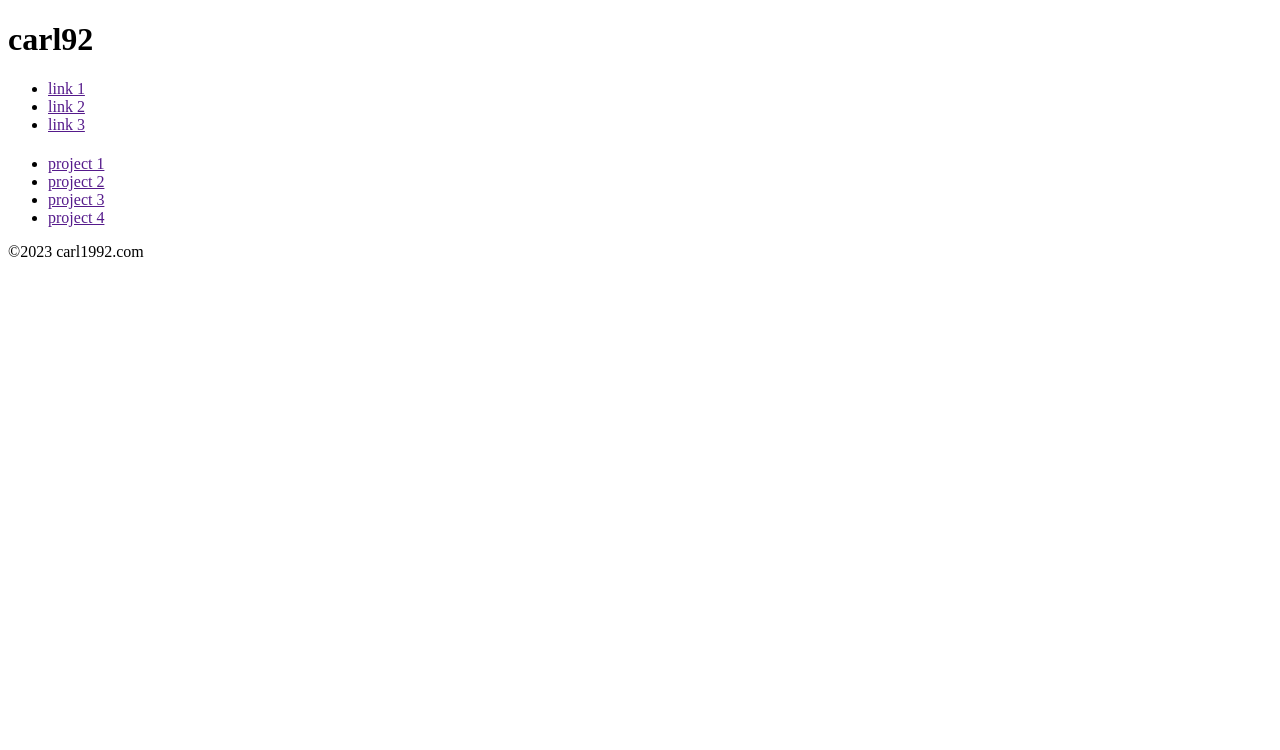
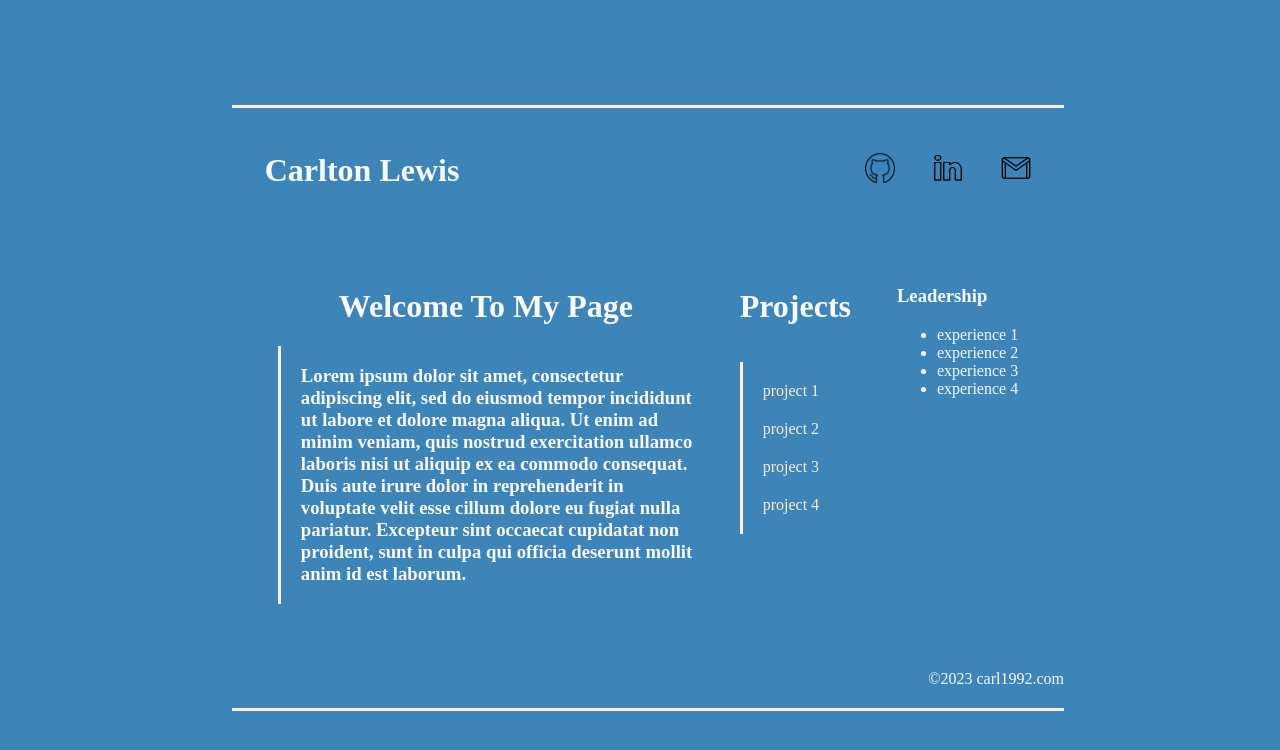
Before and after one commit to clewis2211/Personal-Webpage, a plain HTML site: page index.html in a window 1280 px wide. Drawn offline with Linux system fonts and the light colour scheme.

Commit message:
added images folder and page structer and setup

```diff
--- a/index.html
+++ b/index.html
@@ -10,22 +10,29 @@
 <body>
     <div class="container">
         <div class="header">
-            <h1 class="logo">carl92</h1>
+            <h1 class="logo">Carlton Lewis</h1>
             <ul>
-                <li class="links"><a href="">link 1</a></li>
-                <li class="links"><a href="">link 2</a></li>
-                <li class="links"><a href="">link 3</a></li>
+                <li class="links"><a href="https://github.com/"><img src="/images/github.png" alt=""></a></li>
+                <li class="links"><a href="https://www.linkedin.com/in/carlton-lewis/"><img src="/images/linkedIn.png" alt=""></a></li>
+                <li class="links"><a href=""><img src="/images/gmail.png" alt=""></a></li>
             </ul>
         </div>
-        <div class="body">
+        <div class="welcomebody">
             <div class="welcome">
-                <h1 class="welcomeHeader"></h1>
+                <h1 class="welcomeHeader">Welcome To My Page</h1>
                 <div class="welcomeStatement">
-                    <div class="singleBar"></div>
-                    <p class="aboutMe"></p>
+                    <div class="aboutMe"><h3>Lorem ipsum dolor sit amet, consectetur adipiscing elit,
+                        sed do eiusmod tempor incididunt ut labore et dolore magna aliqua.
+                        Ut enim ad minim veniam, quis nostrud exercitation ullamco laboris nisi ut
+                        aliquip ex ea commodo consequat. Duis aute irure dolor in reprehenderit in
+                        voluptate velit esse cillum dolore eu fugiat nulla pariatur. Excepteur sint
+                        occaecat cupidatat non proident, sunt in culpa qui officia deserunt mollit
+                        anim id est laborum.</h3>
+                    </div>
                 </div>
             </div>
             <div class="projects">
+                <h1>Projects</h1>
                 <div class="projectBorder"></div>
                 <div class="allProjects">
                     <ul>
@@ -36,6 +43,15 @@
                     </ul>
                 </div>
             </div>
+            <div class="leadership">
+                <h3>Leadership</h3>
+                <ul>
+                    <li class="leadershipExperience">experience 1</li>
+                    <li class="leadershipExperience">experience 2</li>
+                    <li class="leadershipExperience">experience 3</li>
+                    <li class="leadershipExperience">experience 4</li>
+                </ul>
+            </div>
         </div>
         <div class="footer">
             &copy;2023 carl1992.com
--- a/styles.css
+++ b/styles.css
@@ -0,0 +1,133 @@
+body{
+    display: flex;
+    justify-content: center;
+    align-items: center;
+    height: 100vh;
+    width: 100vw;
+    flex: 1;
+    background-color: #3D84B8;
+    color: #f9faf8;
+
+}
+
+/* SETTING THE FLEX PROPERTY ON ALL DIV */
+.container > div{
+    /* flex: 1; */
+}
+
+/* CONTENER FOR ALL CONTENT ON THE PAGE */
+.container{
+    border-top: solid #FFEDDA;
+    border-bottom: solid #FFEDDA;
+    width: 1500px;
+    height: 75%;
+    width: 65%;
+    display: flex;
+    flex-direction: column;
+    flex-wrap: wrap;
+    justify-content: space-between;
+}
+
+
+/* HEADER SECTION STYLES */
+.header{
+    width: 100%;
+    height: 10%;
+    display: flex;
+    justify-content: center;
+    justify-content: space-evenly;
+    align-items: center;
+    flex-direction: row;
+    padding-top: 2em;
+    gap: 40%;
+}
+
+.header ul{
+    width: 20%;
+    display: flex;
+    justify-content: space-between;
+    align-items: center;
+}
+
+.header li{
+    list-style-type: none;
+}
+
+.header a{
+    text-decoration: none;
+    color: #FFEDDA;
+}
+
+.header img{
+    height: 30px;
+    color: #FFEDDA;
+}
+
+/* WELCOM STATMENT */
+.welcomebody{
+    /* background-color: black; */
+    width: 100%;
+    display: flex;
+    justify-content: space-evenly;
+    flex-wrap: wrap;
+}
+
+.welcomebody .welcome{
+    /* background-color: blue; */
+    display: flex;
+    flex-direction: column;
+    justify-content: flex-start;
+    padding: 0;
+    width: 50%;
+}
+
+.welcomeStatment{
+    display: flex;
+    flex-direction: row;
+}
+
+.welcomebody .welcomeHeader{
+    text-align: center;
+}
+
+.aboutMe{
+    /* background-color: green; */
+    border-left: solid #FFEDDA;
+    display: flex;
+    align-content: center;
+    padding-left: 20px;
+}
+
+/* PROJECTS SECTION */
+.projects{
+    display: flex;
+    flex-direction: column;
+}
+
+.projects ul{
+    display: flex;
+    flex-direction: column;
+    list-style-type: none;
+    justify-content: space-between;
+    gap: 20px;
+    border-left: solid #FFEDDA;
+    padding: 20px;
+}
+
+.projects a{
+    text-decoration: none;
+    color: #FFEDDA;
+    padding: 0;
+}
+
+
+
+
+/* FOOTER */
+.footer{
+    width: 100%;
+    padding-bottom: 20px;
+    display: flex;
+    justify-content: flex-end;
+    align-self: flex-end ;
+}
```
Also changed, not shown: file.txt (added), images/github.png (added), images/gmail.png (added), images/linkedIn.png (added).
